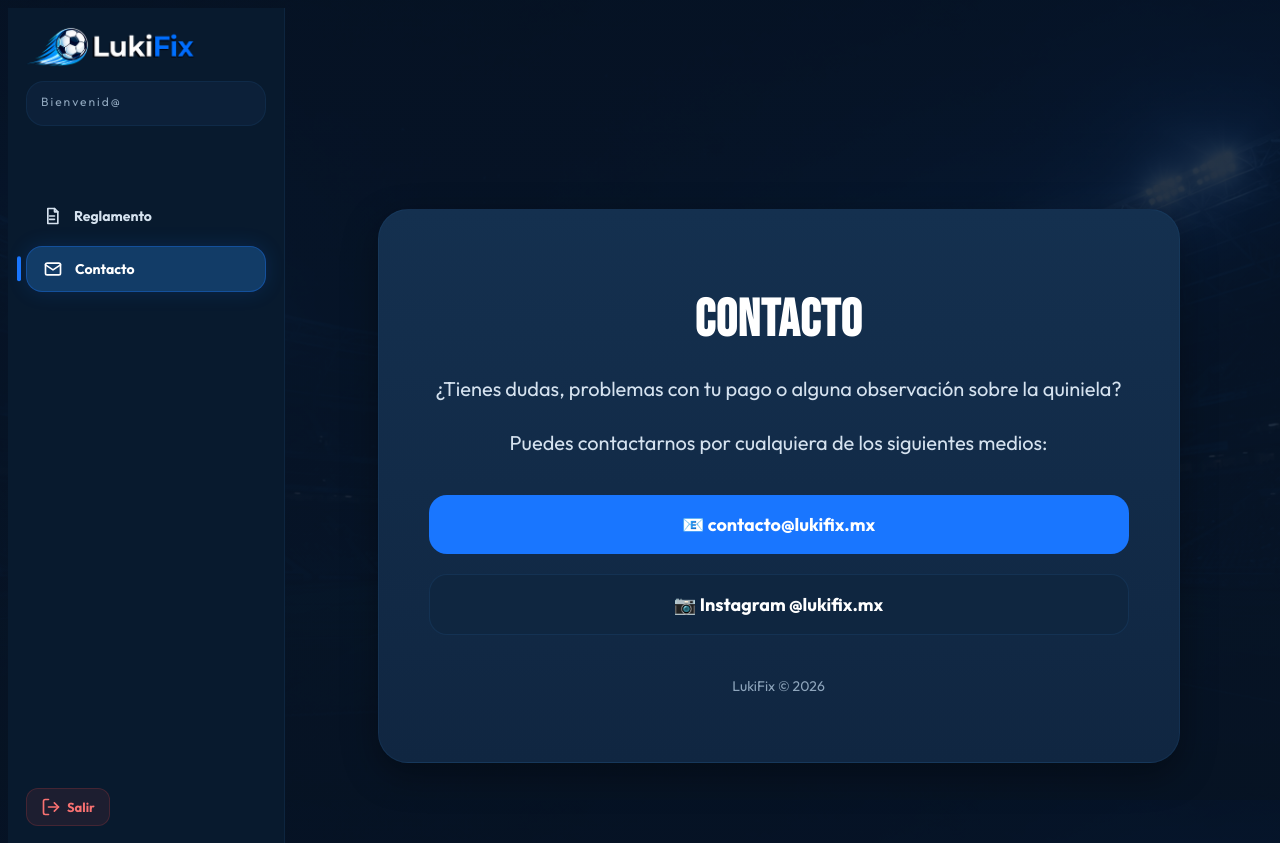
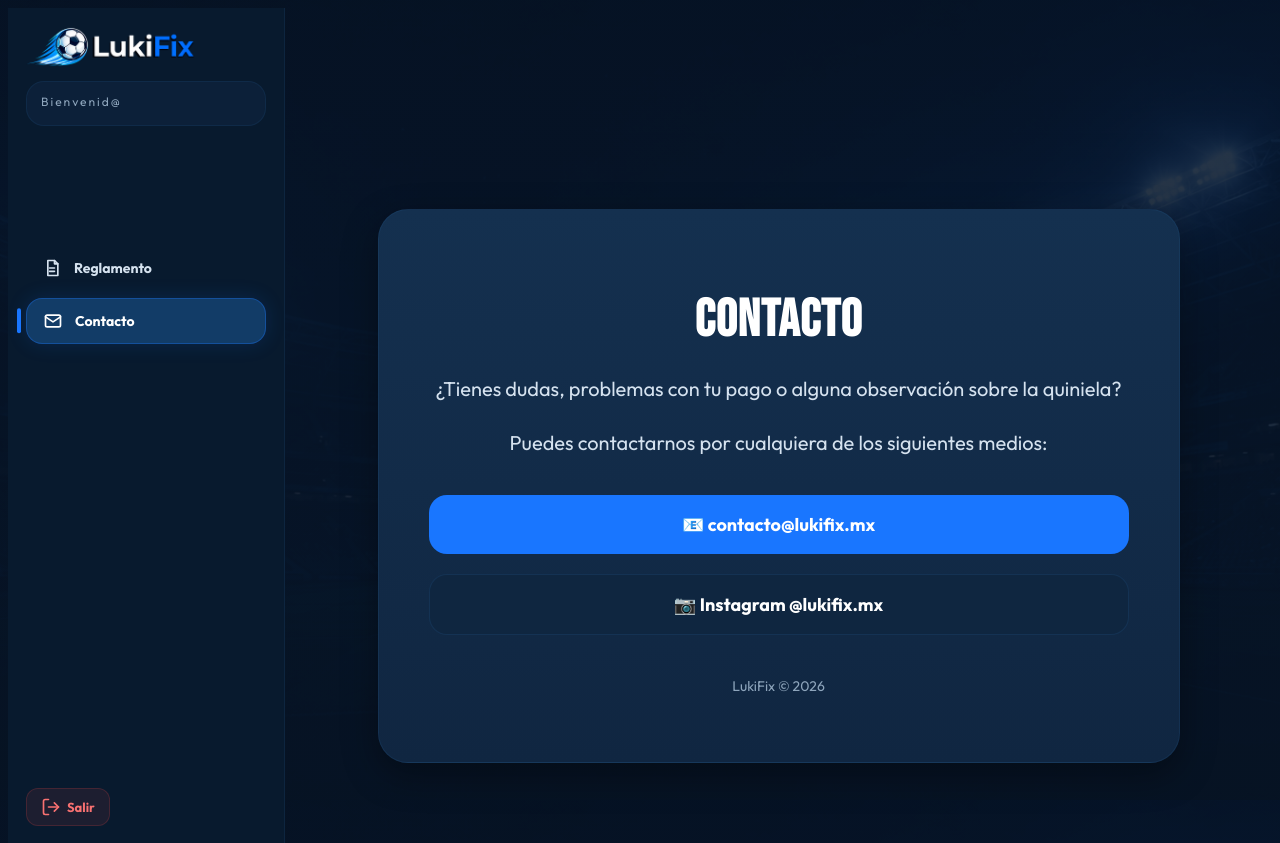
Before and after one commit to Darkial11/quiniela, a Django app: page /contacto/ in a window 1280 px wide. Shown: the top 843 px of the page. Run offline with Django 5.2, Linux system fonts and the light colour scheme; the visitor is signed in with stand-in values (Sample User, id 1); data that the repository does not hold is empty.

Commit message:
actualizacion quiniela dk

```diff
--- a/quiniela/static/css/sidebar.css
+++ b/quiniela/static/css/sidebar.css
@@ -84,7 +84,7 @@
     display: flex;
     flex-direction: column;
     gap: 8px;
-    margin-top: 68px;
+    margin-top: 120px;
 }
 
 .sidebar-nav a {
```
